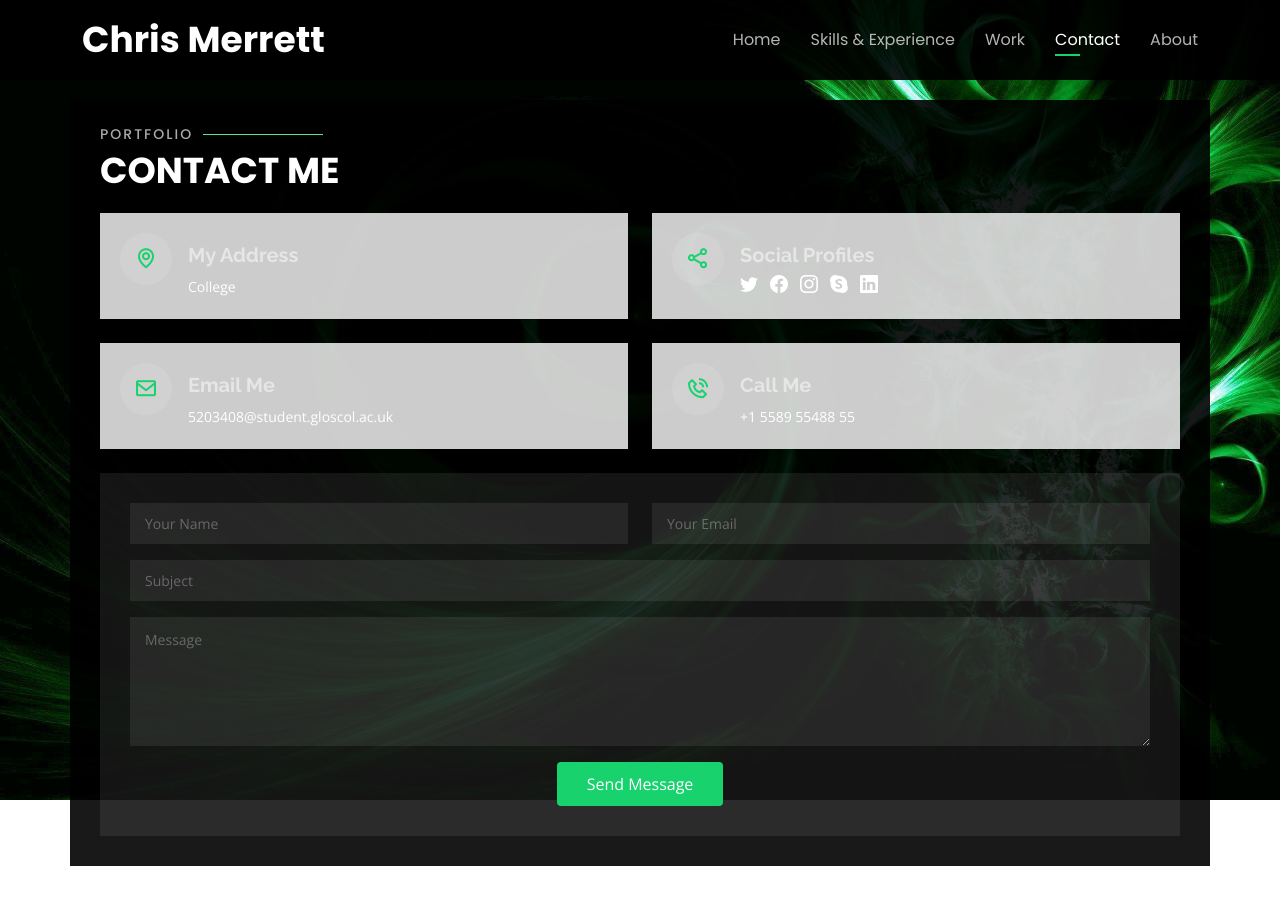
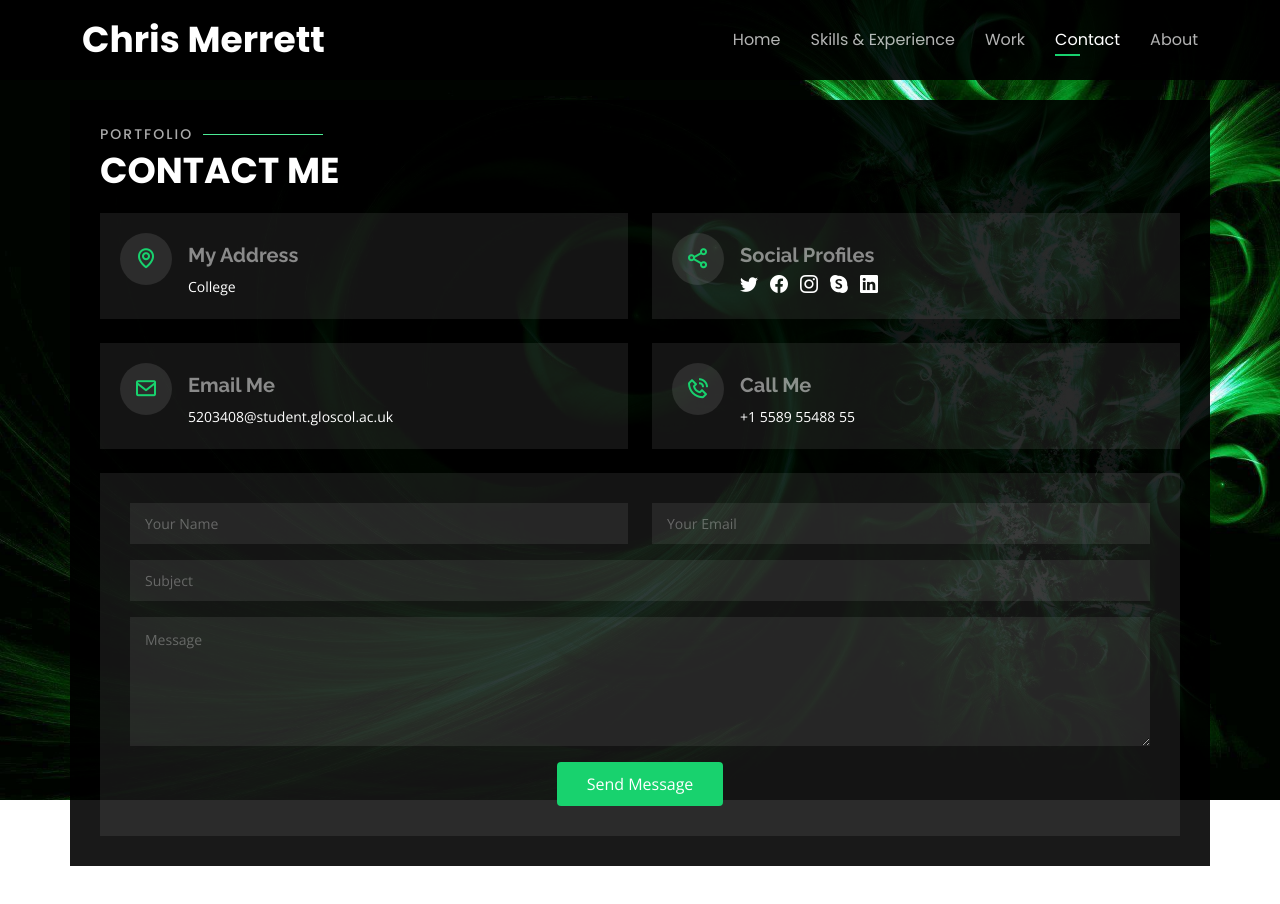
Before and after one commit to 5203408/Portfolio, a plain HTML site: page index.html in a window 1280 px wide. Both pictures are taken after a click on the link "Contact". Drawn offline with nearby package versions, Linux system fonts and the light colour scheme.

Commit message:
Update style.css

```diff
--- a/assets/css/style.css
+++ b/assets/css/style.css
@@ -732,7 +732,7 @@ section .container {
   color: #444444;
   padding: 20px;
   width: 100%;
-  background: rgba(255, 255, 255, 0.8);
+  background: rgba(255, 255, 255, 0.08);
 }
 
 .contact .info-box i.bx {
```
